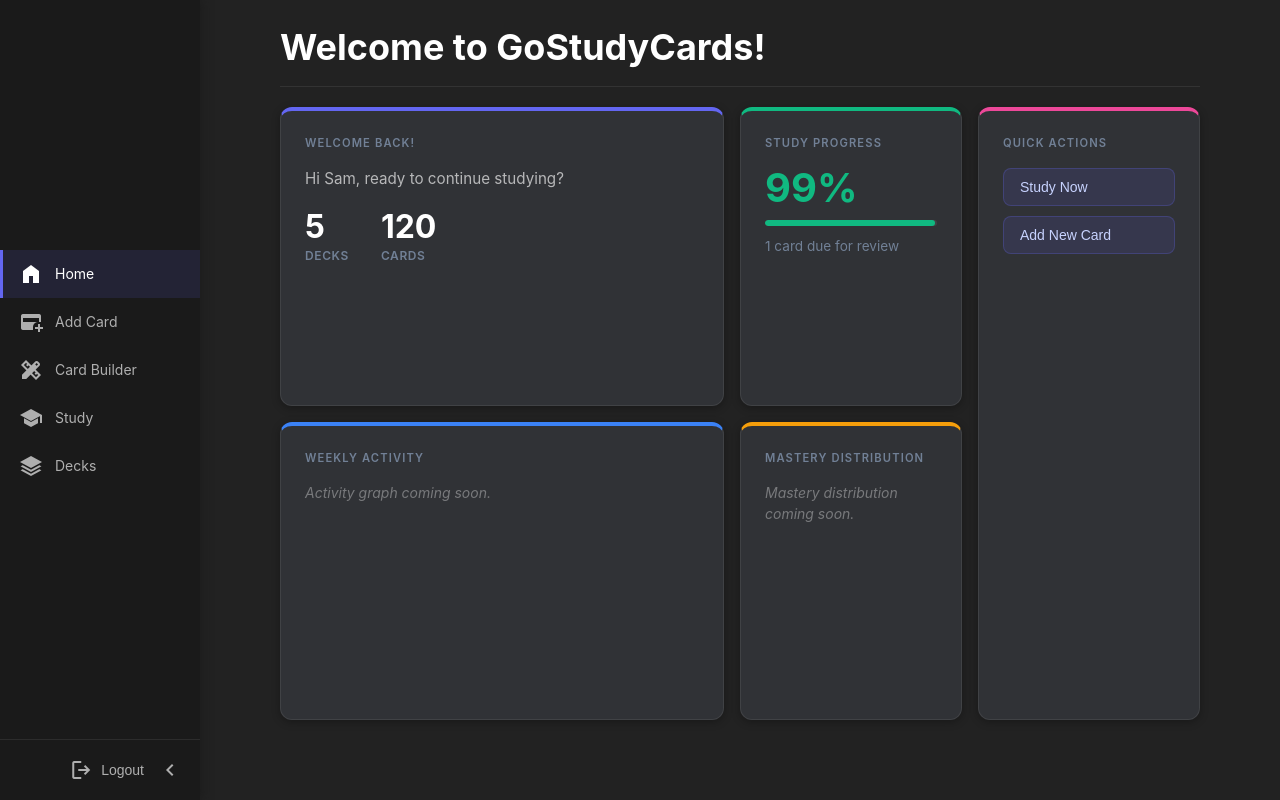
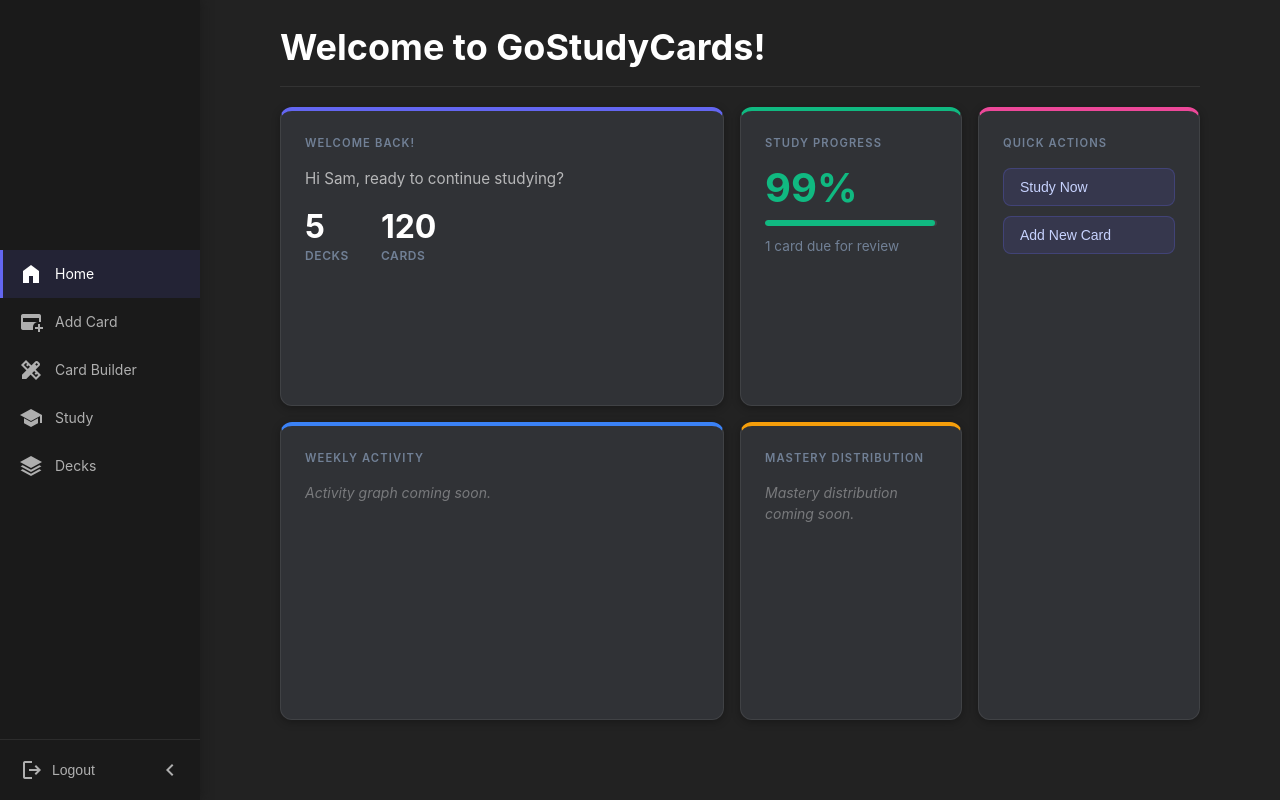
Before and after one commit to 18barbers2/gostudycards, a React (Vite) app in the folder frontend/: page / in a window 1280 px wide. Both pictures are taken after a click on the button "Continue as Guest". Built offline with nearby package versions, Linux system fonts and the light colour scheme.

Commit message:
style: updated logout to expand fully

```diff
--- a/frontend/src/css/NavBar.css
+++ b/frontend/src/css/NavBar.css
@@ -88,7 +88,12 @@
     padding: 6px 8px;
     border-radius: 6px;
     font-size: 0.875rem;
+    flex: 1;
     transition: background 0.15s ease, color 0.15s ease;
+}
+
+.navbar--collapsed .navbar-logout {
+    flex: 0;
 }
 
 .navbar-logout:hover {
```
